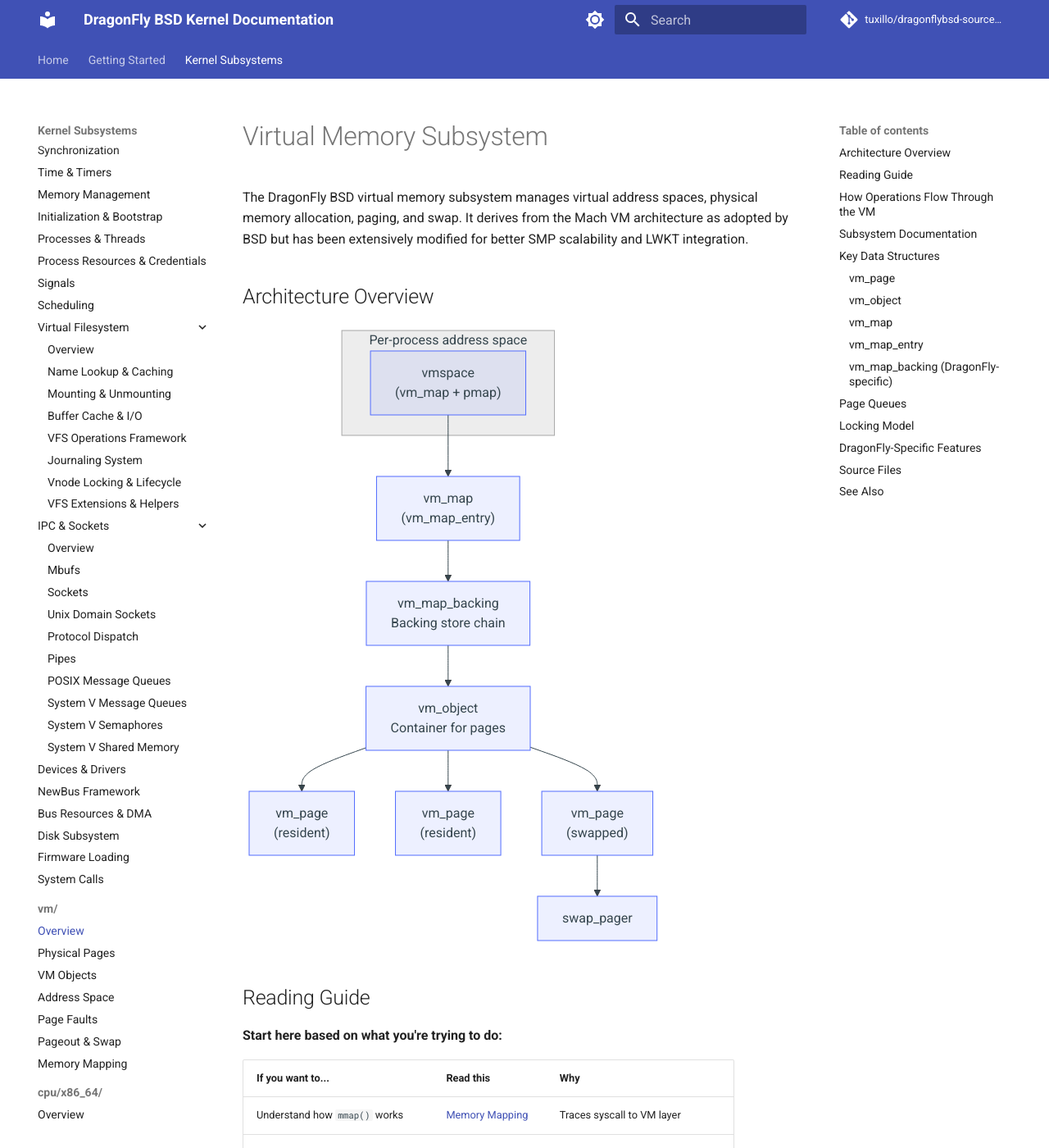
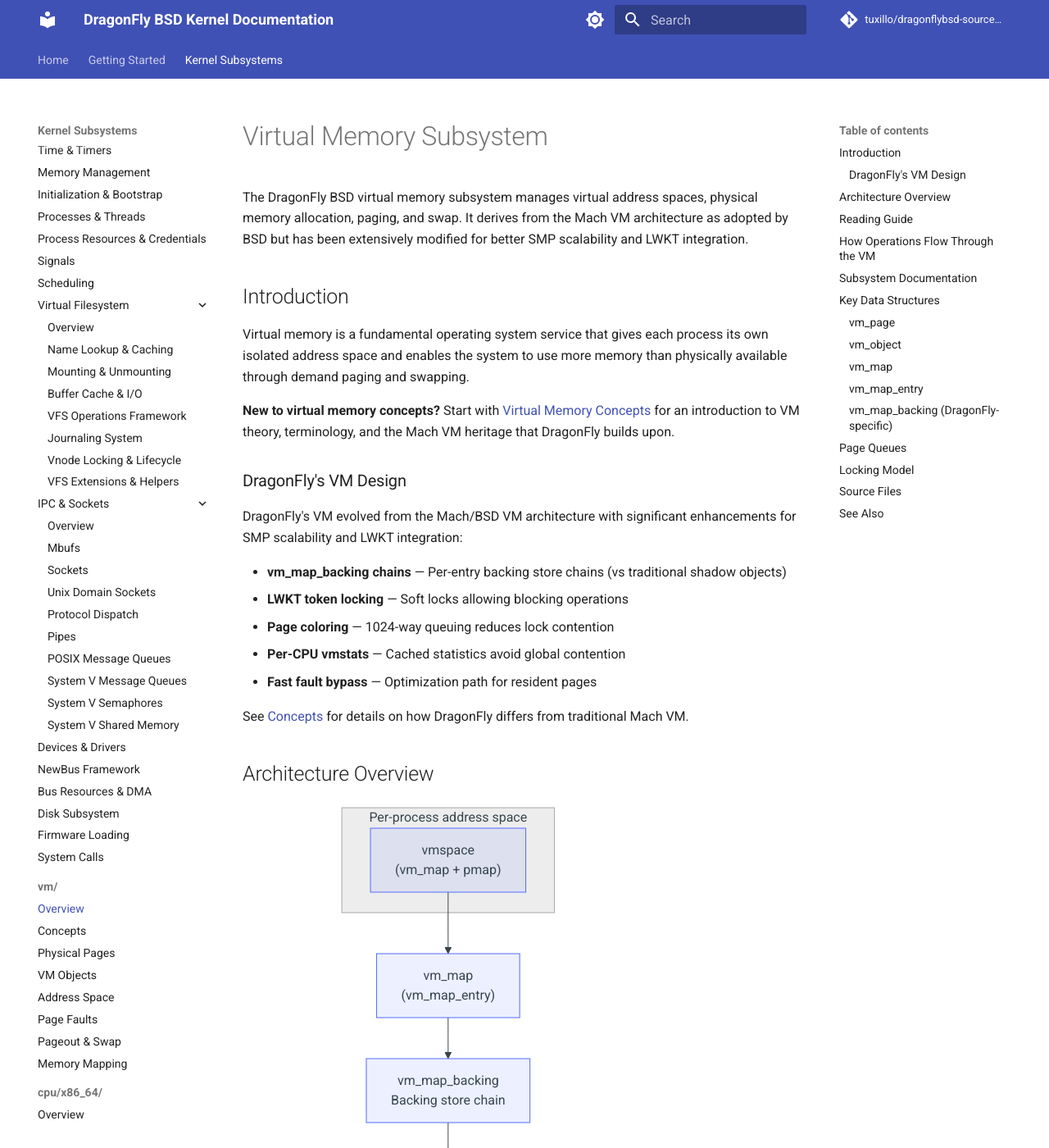
Before and after one commit to tuxillo/dragonflybsd-source-docs, an MkDocs documentation site: the page built from docs/sys/vm/index.md, in a window 1280 px wide and 1400 px high. Shown: the whole window at 82% size. Built offline with MkDocs 1.6.1 and Material for MkDocs 9.7.7, drawn with Linux system fonts in a browser that asks for light colours; comment, search, counter and statistics services are not loaded; some of the changed text lies outside the part shown.

Commit message:
Add VM concepts primer with foundational theory
- New docs/sys/vm/concepts.md covering VM basics, Mach heritage,
  and DragonFly's evolution from traditional BSD VM
- Update sys/vm/index.md introduction to link concepts doc
- Add conceptual diagrams for virtual-to-physical translation and COW
- External resource links to OSTEP, FreeBSD book, Mach papers
- Remove redundant DragonFly-Specific Features section (now in intro)

```diff
--- a/docs/sys/vm/index.md
+++ b/docs/sys/vm/index.md
@@ -1,6 +1,24 @@
 # Virtual Memory Subsystem
 
 The DragonFly BSD virtual memory subsystem manages virtual address spaces, physical memory allocation, paging, and swap. It derives from the Mach VM architecture as adopted by BSD but has been extensively modified for better SMP scalability and LWKT integration.
+
+## Introduction
+
+Virtual memory is a fundamental operating system service that gives each process its own isolated address space and enables the system to use more memory than physically available through demand paging and swapping.
+
+**New to virtual memory concepts?** Start with [Virtual Memory Concepts](concepts.md) for an introduction to VM theory, terminology, and the Mach VM heritage that DragonFly builds upon.
+
+### DragonFly's VM Design
+
+DragonFly's VM evolved from the Mach/BSD VM architecture with significant enhancements for SMP scalability and LWKT integration:
+
+- **vm_map_backing chains** — Per-entry backing store chains (vs traditional shadow objects)
+- **LWKT token locking** — Soft locks allowing blocking operations
+- **Page coloring** — 1024-way queuing reduces lock contention
+- **Per-CPU vmstats** — Cached statistics avoid global contention
+- **Fast fault bypass** — Optimization path for resident pages
+
+See [Concepts](concepts.md) for details on how DragonFly differs from traditional Mach VM.
 
 ## Architecture Overview
 
@@ -27,6 +45,7 @@
 
 | If you want to... | Read this | Why |
 |-------------------|-----------|-----|
+| Learn VM fundamentals | [Concepts](concepts.md) | Theory primer and terminology |
 | Understand how `mmap()` works | [Memory Mapping](vm_mmap.md) | Traces syscall to VM layer |
 | Debug a page fault or crash | [Page Faults](vm_fault.md) | Explains fault handling and COW |
 | Investigate memory pressure/OOM | [Pageout and Swap](vm_pageout.md) | Covers reclamation and OOM killer |
@@ -36,10 +55,11 @@
 
 **Recommended reading order for newcomers:**
 
-1. This overview (understand the hierarchy)
-2. [Memory Mapping](vm_mmap.md) (see how userspace enters the VM)
-3. [Page Faults](vm_fault.md) (see how pages get populated)
-4. [Physical Pages](vm_page.md) (understand page lifecycle)
+1. [Concepts](concepts.md) (understand VM theory and terminology)
+2. This overview (understand the DragonFly-specific hierarchy)
+3. [Memory Mapping](vm_mmap.md) (see how userspace enters the VM)
+4. [Page Faults](vm_fault.md) (see how pages get populated)
+5. [Physical Pages](vm_page.md) (understand page lifecycle)
 
 ## How Operations Flow Through the VM
 
@@ -154,15 +174,6 @@
 | Spinlocks | Per-page and per-queue locks |
 | Per-CPU stats | Cached vmstats avoid global contention |
 
-## DragonFly-Specific Features
-
-- **Page coloring** with 1024 queues reduces lock contention
-- **vm_map_backing chains** for efficient shadow objects
-- **LWKT token locking** allows blocking while held
-- **Per-CPU vmstats caching** avoids cache-line bouncing
-- **Fast fault path** (`vm_fault_bypass`) for active pages
-- **UKSMAP** - User-kernel shared memory with device callbacks
-
 ## Source Files
 
 | File | Lines | Description |
--- a/mkdocs.yml
+++ b/mkdocs.yml
@@ -103,6 +103,7 @@
       - System Calls: sys/kern/syscalls.md
     - vm/:
       - Overview: sys/vm/index.md
+      - Concepts: sys/vm/concepts.md
       - Physical Pages: sys/vm/vm_page.md
       - VM Objects: sys/vm/vm_object.md
       - Address Space: sys/vm/vm_map.md
```
Also changed, not shown: docs/sys/vm/concepts.md (added, +219 -0 lines).
